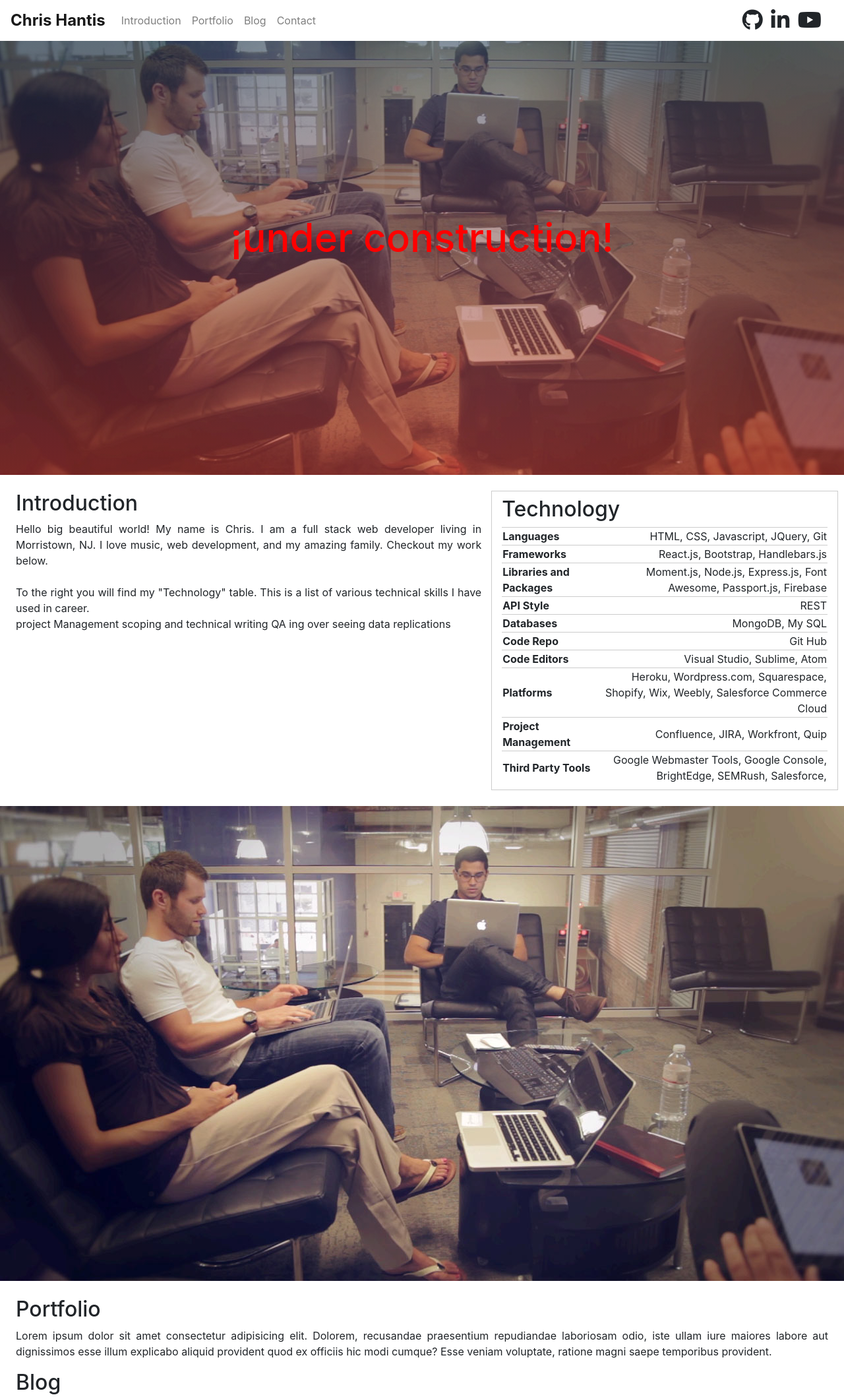
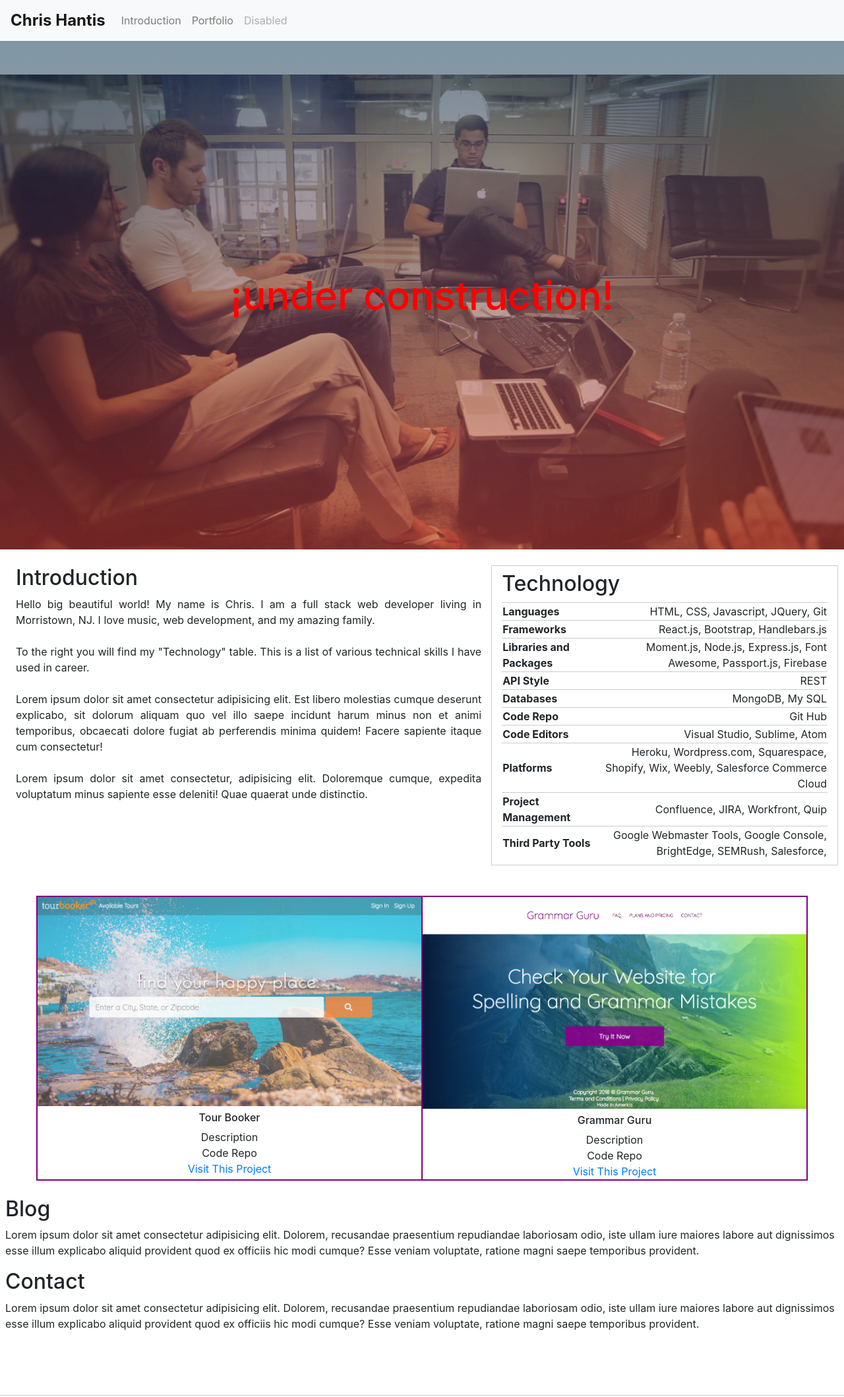
Before and after one commit to The1987/chris-hantis-website, a plain HTML site: page index.html in a window 1280 px wide. Shown: the top 2118 px of the page at 66% size. Drawn offline with nearby package versions, Linux system fonts and the light colour scheme.

Commit message:
fixed navigation issues and portfolio grid

```diff
--- a/index.html
+++ b/index.html
@@ -9,6 +9,14 @@
     <!-- Bootstrap CDN -->
     <link rel="stylesheet" href="https://stackpath.bootstrapcdn.com/bootstrap/4.1.3/css/bootstrap.min.css" integrity="sha384-MCw98/SFnGE8fJT3GXwEOngsV7Zt27NXFoaoApmYm81iuXoPkFOJwJ8ERdknLPMO"
         crossorigin="anonymous">
+
+    <script src="https://code.jquery.com/jquery-3.3.1.slim.min.js" integrity="sha384-q8i/X+965DzO0rT7abK41JStQIAqVgRVzpbzo5smXKp4YfRvH+8abtTE1Pi6jizo"
+        crossorigin="anonymous"></script>
+    <script src="https://cdnjs.cloudflare.com/ajax/libs/popper.js/1.14.3/umd/popper.min.js" integrity="sha384-ZMP7rVo3mIykV+2+9J3UJ46jBk0WLaUAdn689aCwoqbBJiSnjAK/l8WvCWPIPm49"
+        crossorigin="anonymous"></script>
+    <script src="https://stackpath.bootstrapcdn.com/bootstrap/4.1.3/js/bootstrap.min.js" integrity="sha384-ChfqqxuZUCnJSK3+MXmPNIyE6ZbWh2IMqE241rYiqJxyMiZ6OW/JmZQ5stwEULTy"
+        crossorigin="anonymous"></script>
+
 
     <!-- CSS -->
     <link rel="stylesheet" href="style.css">
@@ -24,11 +32,52 @@
 
 <body>
     <!-- Navigation -->
-    <div class="container-fluid no-padding navigation">
+    <!-- <nav class="navbar navbar-expand-lg navbar-light bg-light navigation">
+        <a class="navbar-brand" href="#">Chris Hantis</a>
+        <button class="navbar-toggler" type="button" data-toggle="collapse" data-target="#navbarNav" aria-controls="navbarNav" aria-expanded="false"
+            aria-label="Toggle navigation">
+            <span class="navbar-toggler-icon"></span>
+        </button>
+        <div class="collapse navbar-collapse order-0" id="navbarNav">
                 <div class="row">
-            <!-- Nav, Left -->
-            <div class="col-lg-10">
-                <nav class="navbar navbar-expand-lg navbar-light">
+                        <div class="col-sm-12">
+            <ul class="navbar-nav">
+                <li class="nav-item">
+                    <a class="nav-link" href="#">Introduction</a>
+                </li>
+                <li class="nav-item">
+                    <a class="nav-link" href="#">Portfolio</a>
+                </li>
+                <li class="nav-item">
+                    <a class="nav-link" href="#">Contact</a>
+                </li>
+            </ul>
+        </div>
+    </div>
+</div>
+
+        <div class="row">
+            <div class="col-sm-12">
+        <ul class="navbar-nav navbar-right social-icons order-1">
+            <li class="nav-item">
+                <a href="https://github.com/The1987" target="_blank">
+                    <i class="nav-link fab fa-github fa-2x"></i>
+                </a>
+            </li>
+            <li class="nav-item">
+                <a href="https://www.linkedin.com/in/christopherhantis/" target="_blank">
+                    <i class="nav-link fab fa-linkedin-in fa-2x"></i>
+                </a>
+            </li>
+            <li class="nav-item">
+                <i class="nav-link fab fa-youtube fa-2x"></i>
+            </li>
+        </ul>
+    </div>
+    </div>
+    </nav> -->
+
+    <nav class="navbar navbar-expand-lg navbar-light bg-light">
         <a class="navbar-brand" href="#">Chris Hantis</a>
         <button class="navbar-toggler" type="button" data-toggle="collapse" data-target="#navbarNav" aria-controls="navbarNav" aria-expanded="false"
             aria-label="Toggle navigation">
@@ -36,47 +85,34 @@
         </button>
         <div class="collapse navbar-collapse" id="navbarNav">
             <ul class="navbar-nav">
+                <!-- <li class="nav-item active">
+                    <a class="nav-link" href="#">Home
+                        <span class="sr-only">(current)</span>
+                    </a>
+                </li> -->
                 <li class="nav-item">
-                                <a class="nav-link" href="#section-introduction">Introduction</a>
+                    <a class="nav-link" href="#">Introduction</a>
                 </li>
                 <li class="nav-item">
-                                <a class="nav-link" href="#section-portfolio">Portfolio</a>
+                    <a class="nav-link" href="#">Portfolio</a>
                 </li>
                 <li class="nav-item">
-                                <a class="nav-link" href="#section-blog">Blog</a>
-                            </li>
-                            <li class="nav-item">
-                                <a class="nav-link" href="#section-contact">Contact</a>
+                    <a class="nav-link disabled" href="#">Disabled</a>
                 </li>
             </ul>
+        </div>
     </nav>
-                </div>
-
-                <!-- Nav, Right -->
-                <div class="col-lg-2 social-icons text-center">
-                    <a href="https://github.com/The1987" target="_blank">
-                        <i class="fab fa-github fa-2x"></i>
-                    </a>
-                    <a href="https://www.linkedin.com/in/christopherhantis/" target="_blank">
-                        <i class="fab fa-linkedin-in fa-2x"></i>
-                    </a>
-                    <a href="#">
-                        <i class="fab fa-youtube fa-2x"></i>
-                    </a>
-                </div>
-            </div>
-        </div>
 
     <!-- Main -->
     <div class="row">
-            <div class="col-lg-12">
+        <div class="col-md-12">
             <h1 class="main-headline text-center" style="color: red;">
                 <!-- &#60;Web Developer /&#62; -->
                 ¡under construction!
                 <br />
             </h1>
             <div class="img-gradient">
-                    <img src="assets/images/banner2.jpg" alt="placeholder 960" class="img-fluid w-100 image" />
+                <img src="assets/images/banner2.jpg" alt="placeholder 960" class="img-fluid image w-100" />
             </div>
         </div>
     </div>
@@ -88,15 +124,17 @@
             <h2>Introduction</h2>
             <p>
                 Hello big beautiful world! My name is Chris. I am a full stack web developer living in Morristown, NJ. I love music, web
-                    development, and my amazing family. Checkout my work below.
+                development, and my amazing family.
                 <br />
-                    <br /> To the right you will find my "Technology" table. This is a list of various technical skills I have
-                    used in career.
+                <br /> To the right you will find my "Technology" table. This is a list of various technical skills I have used
+                in career.
+                <!-- <br /> project Management scoping and technical writing QA ing over seeing data replications. Checkout my work below. -->
                 <br />
-                    project Management
-                    scoping and technical writing
-                    QA ing
-                    over seeing data replications
+                <br />
+                Lorem ipsum dolor sit amet consectetur adipisicing elit. Est libero molestias cumque deserunt explicabo, sit dolorum aliquam quo vel illo saepe incidunt harum minus non et animi temporibus, obcaecati dolore fugiat ab perferendis minima quidem! Facere sapiente itaque cum consectetur!
+                <br />
+                <br />
+                Lorem ipsum dolor sit amet consectetur, adipisicing elit. Doloremque cumque, expedita voluptatum minus sapiente esse deleniti! Quae quaerat unde distinctio.
             </p>
         </div>
         <div class="col-md-5 pt-2 pb-2 left-side text-justify">
@@ -175,42 +213,97 @@
             </table>
         </div>
     </div>
-        <div class="row text-justify pt-4">
+
+    <!-- Portfolio Grid -->
+
+
+    <div class="container portfolio-container">
+
+        <div class="row text-center">
+
             <div class="col-lg-12">
-                <img src="assets/images/banner2.jpg" alt="placeholder 960" class="img-fluid w-100 image" />
+
+                <!-- ANCHOR / JUMP LINK -->
+                <a name="section-portfolio"></a>
+
+                <h2 class="text-white">Portfolio</h2>
+
+            </div>
+
+            <div class="row text-center portfolio-grid">
+
+                <!-- #1 -->
+                <div class="col-lg-6 portfolio-cube">
+
+                    <!-- IMAGE -->
+                    <div class="row">
+                        <div class="col-lg-12 portfolio-image">
+                            <img src="assets/images/projects/tour-booker-2.png" class="img-fluid">
                         </div>
                     </div>
-        <div class="row pl-4 pr-4 text-justify pt-4">
-            <div class="col-12">
-                <a name="section-portfolio"></a>
-                <h2>Portfolio</h2>
-                <p>
+
+                    <!-- DESCRIPTION -->
+                    <div class="row mt-2">
+                        <div class="col-lg-12 portfolio-description">
+                            <h3>Tour Booker</h3>
+                            Description
+                            <br /> Code Repo
+                            <br />
+                            <a href="https://tour-booker-proj.herokuapp.com/" target="_blank">Visit This Project</a>
+                        </div>
+                    </div>
+
+                </div>
+
+                <!-- #2 -->
+                <div class="col-lg-6 portfolio-cube">
+
+                    <!-- IMAGE -->
+                    <div class="row">
+                        <div class="col-lg-12 portfolio-image">
+                            <img src="assets/images/projects/grammar-guru-2.png" class="img-fluid">
+                        </div>
+                    </div>
+
+                    <!-- DESCRIPTION -->
+                    <div class="row mt-2">
+                        <div class="col-lg-12 portfolio-description">
+                            <h3>Grammar Guru</h3>
+                            Description
+                            <br /> Code Repo
+                            <br />
+                            <a href="https://the1987.github.io/grammar-guru/index.html" target="_blank">Visit This Project</a>
+                        </div>
+                    </div>
+                </div>
+
+            </div>
+
+        </div>
+    </div>
+    </div>
 
     <!--  GigLister
 
                     <br /> D'Artagnan Portfolio
 
-                    <br /> https://tour-booker-proj.herokuapp.com/
+                    <br />
 
                     <br/> https://github.com/The1987/tour-booking-software-version-1
 
-                    <br /> https://the1987.github.io/grammar-guru/index.html
+                    <br />
 
                     <br /> -->
 
-                    Lorem ipsum dolor sit amet consectetur adipisicing elit. Dolorem, recusandae praesentium repudiandae
-                    laboriosam odio, iste ullam iure maiores labore aut dignissimos esse illum explicabo aliquid provident
-                    quod ex officiis hic modi cumque? Esse veniam voluptate, ratione magni saepe temporibus provident.
-                </p>
-            </div>
 
+    <div class="row mt-4 pr-2 pl-2">
         <div class="col-12">
             <a name="section-blog"></a>
             <h2>Blog</h2>
             <p>
                 Lorem ipsum dolor sit amet consectetur adipisicing elit. Dolorem, recusandae praesentium repudiandae laboriosam odio, iste
-                    ullam iure maiores labore aut dignissimos esse illum explicabo aliquid provident quod ex officiis hic
-                    modi cumque? Esse veniam voluptate, ratione magni saepe temporibus provident.
+                ullam iure maiores labore aut dignissimos esse illum explicabo aliquid provident quod ex officiis hic modi
+                cumque? Esse veniam voluptate, ratione magni saepe temporibus provident.
             </p>
         </div>
         <div class="col-12">
@@ -218,9 +311,10 @@
             <h2>Contact</h2>
             <p>
                 Lorem ipsum dolor sit amet consectetur adipisicing elit. Dolorem, recusandae praesentium repudiandae laboriosam odio, iste
-                    ullam iure maiores labore aut dignissimos esse illum explicabo aliquid provident quod ex officiis hic
-                    modi cumque? Esse veniam voluptate, ratione magni saepe temporibus provident.
+                ullam iure maiores labore aut dignissimos esse illum explicabo aliquid provident quod ex officiis hic modi
+                cumque? Esse veniam voluptate, ratione magni saepe temporibus provident.
             </p>
+        </div>
     </div>
     </div>
 
@@ -277,7 +371,6 @@
                 </div>
             </div>
         </div>
-
 </body>
 
 </html>
--- a/style.css
+++ b/style.css
@@ -1,3 +1,4 @@
+/*/////// Global Settings ///////*/
 /* * {
     border: 1px solid red;
 } */
@@ -14,35 +15,45 @@ html, body {
     padding-right: 0;
 }
 
+row {
+    padding-left: 6px;
+    padding-right: 6px;
+}
+
+/*/////// Navigation ///////*/
 .navigation {
+    padding-top: 10px;
     position: fixed;
     top: 0;
     z-index: 5;
     width: 100%;
     background-color: white;
     margin: auto;
+    border-bottom: 1px solid #ccc;
 }
-
-/* .navbar {
-    padding-bottom: 10px;
-} */
 
 .navbar-brand {
     font-size: 24px;
     font-weight: bold;
+    color: black;
 }
 
-/* li {
-    border: 1px solid blue;
-    padding: 8px, 0px;
-} */
+.navbar-brand:hover {
+    color: black;
+}
 
-a:hover.nav-link  {
-    border-bottom: 6px solid orangered;
+a.nav-link {
+    color: black;
+}
+
+.nav-item:hover  {
+    background-color: white;
+    border-bottom: 6px solid blue;
     overflow: hidden;
-    /* text-decoration: underline;
-    text-decoration-color: orangered;
-    text-decoration-style: solid; */
+}
+
+span.icon-bar {
+    background-color: black;
 }
 
 .social-icons {
@@ -50,13 +61,16 @@ a:hover.nav-link  {
     margin-bottom: 14px;
 }
 
-.social-icons a {
-    text-decoration-line: none;
-    padding: 4px;
+.fab {
+    /* color: #212529; */
+    color: linear-gradient(45deg, red, blue);
 }
 
-.fab {
-    color: #212529;
+/*/////// Main Image ///////*/
+.image {
+    margin-top: 4%;
+    width: 100%;
+    height: auto;
 }
 
 h1 {
@@ -91,6 +105,7 @@ h1 {
     display:block;
 }
 
+/*/////// 3 ///////*/
 .left-side {
     /* background-color:#ccc; */
     /* background-color: #212529; */
@@ -98,7 +113,6 @@ h1 {
     /* color: white; */
     border: 1px solid #ccc;
 }
-
 
 table {
     width: 100%;
@@ -120,6 +134,26 @@ h3 {
     font-size: 16px;
 }
 
+/*/////// Portfolio ///////*/
+/* .portfolio-container {
+background-color: pink;
+margin-top: 2px;
+padding-bottom: 80px;
+} */
+
+.portfolio-grid {
+    border: 1px solid purple;
+    height: auto;
+}
+
+.portfolio-cube {
+    border: 1px solid purple;
+    padding-left: 0px;
+    padding-right: 0px;
+}
+
+
+/*/////// Footer ///////*/
 .top-footer {
     margin-top: 60px;
 }
```
Also changed, not shown: assets/images/chris-couch.jpg (renamed from assets/images/37161177_1971050246261172_6715097276131311616_n.jpg), assets/images/chris-mariah-spain.jpg (renamed from assets/images/13716140_10101077436590568_6595204249503978894_n.jpg), assets/images/chris-tree.jpg (renamed from assets/images/17498753_10154442422860949_8932356228558582089_n.jpg), assets/images/halt-and-catch-fire.png (added), assets/images/projects/grammar-guru-2.png (added), assets/images/projects/grammar-guru.png (added), assets/images/projects/tour-booker-2.png (added), assets/images/projects/tour-booker.png (added), assets/images/wedding.jpg (renamed from assets/images/15219426_10101203901838198_7231503636749446172_n.jpg), 4 other files. Lines whose indentation alone changed are shown as unchanged.
